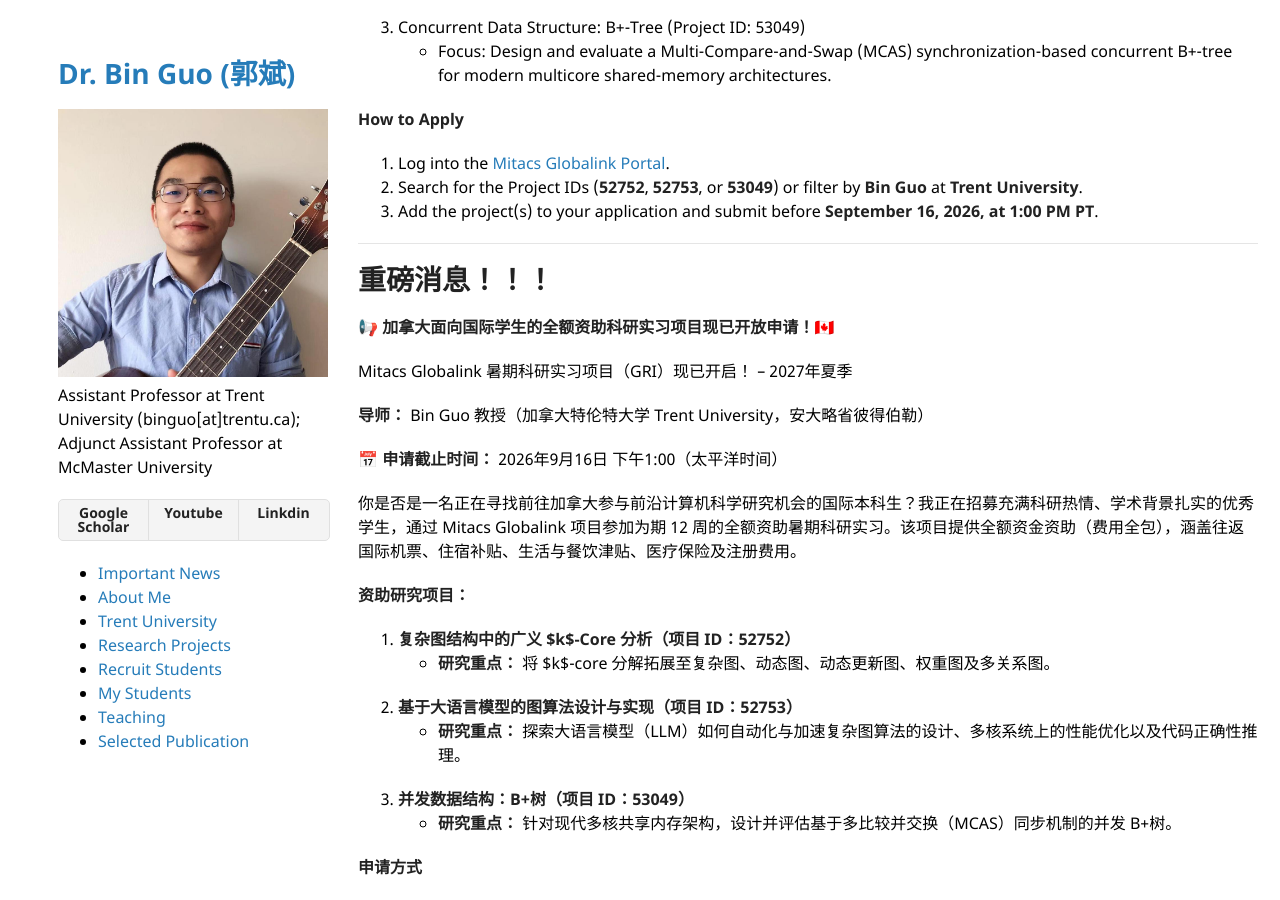
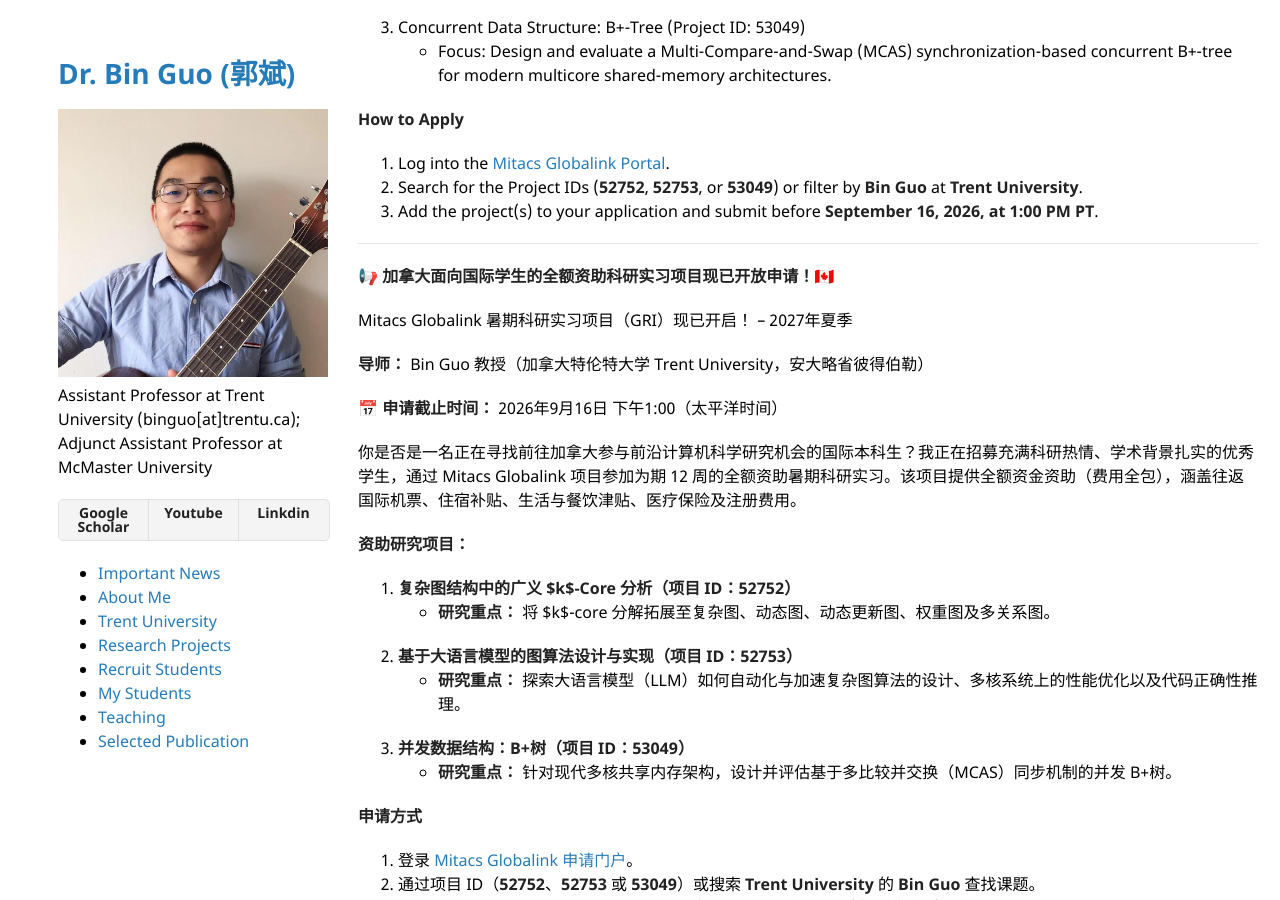
Before and after one commit to bin-guo/bin-guo.github.io, a Jekyll site: the page built from index.md, in a window 1280 px wide and 900 px high, scrolled down 638 px. Built offline with Jekyll 4.4.1, drawn with Linux system fonts in a browser that asks for light colours; our own code applies the rules of GitHub Pages for plain Markdown files.

Commit message:
Update index.md

```diff
--- a/index.md
+++ b/index.md
@@ -26,7 +26,6 @@ Are you an international undergraduate student looking to conduct cutting-edge c
 3. Add the project(s) to your application and submit before **September 16, 2026, at 1:00 PM PT**.
 
 ---
-# 重磅消息！！！
 
 **📢 加拿大面向国际学生的全额资助科研实习项目现已开放申请！🇨🇦**
 
```
